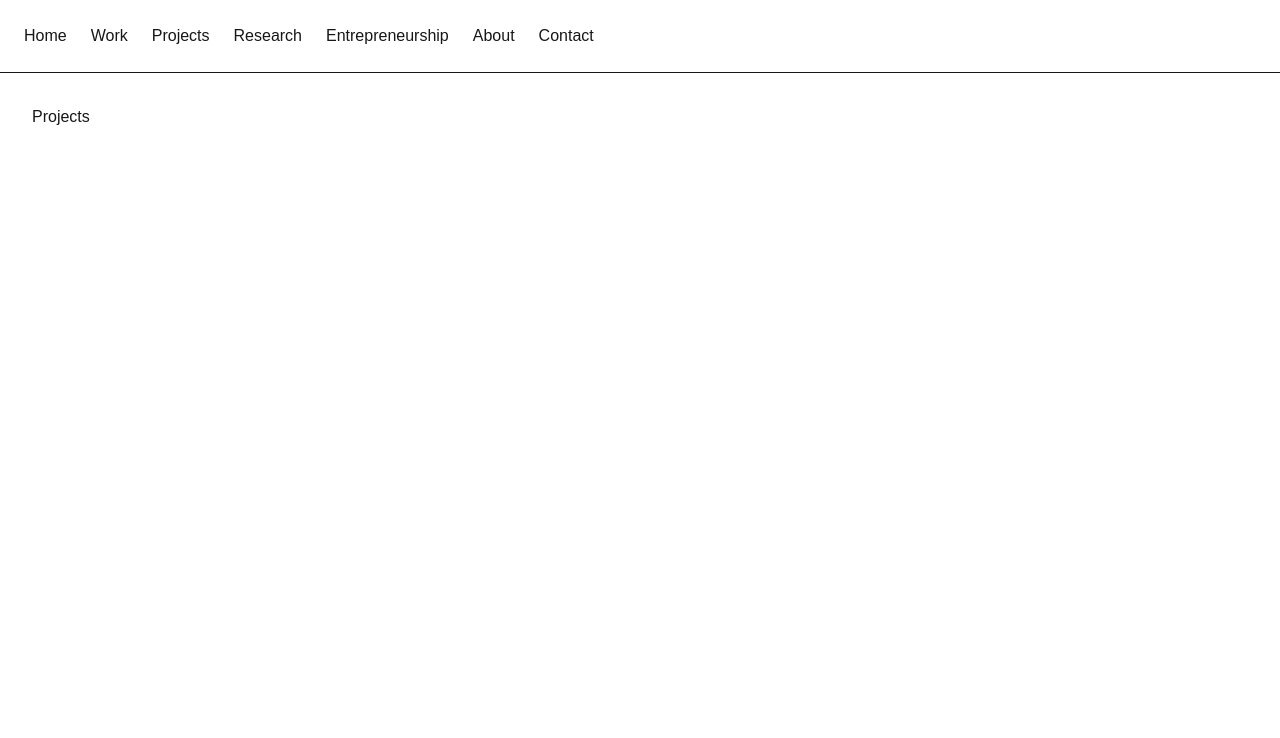
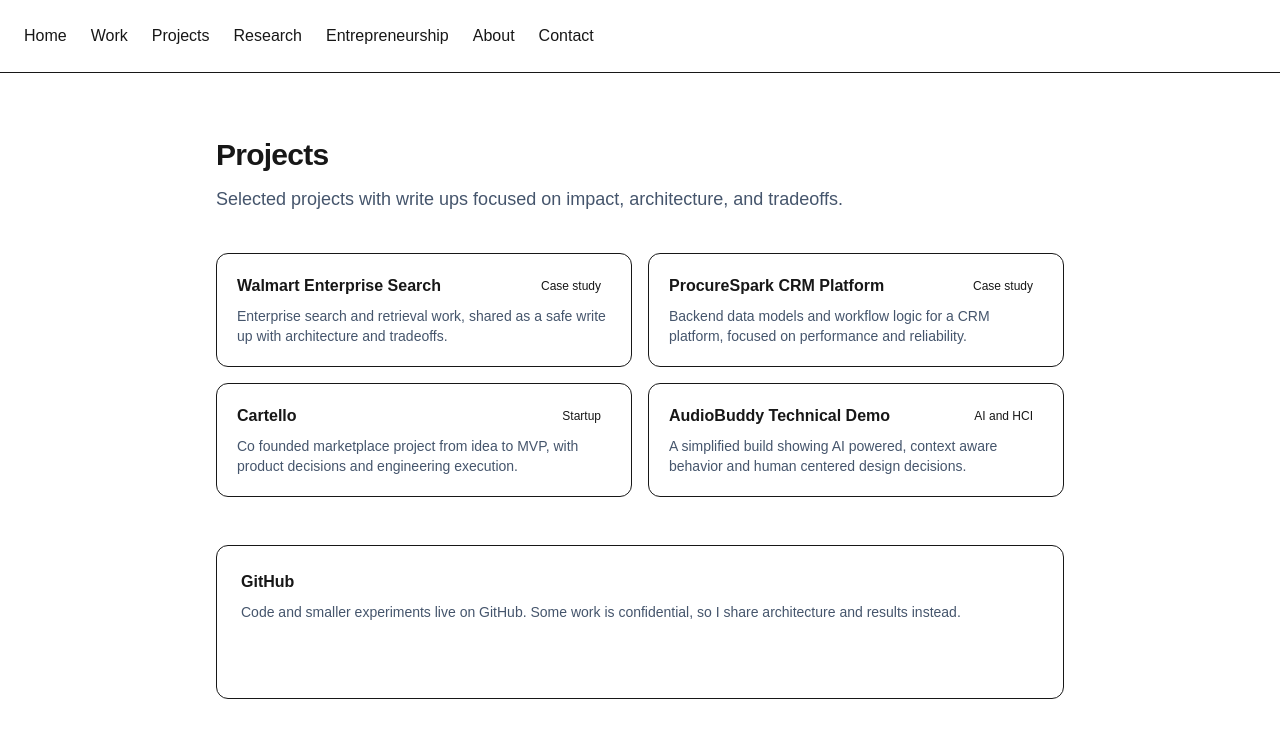
Before and after one commit to ariyagowda/ariya-portfolio, a Next.js app: page /projects in a window 1280 px wide. Shown: the top 738 px of the page. Built offline with nearby package versions, Linux system fonts and the light colour scheme.

Commit message:
Add styled projects page and dynamic project routes

```diff
--- a/app/projects/[slug]/page.tsx
+++ b/app/projects/[slug]/page.tsx
@@ -1,3 +1,65 @@
-export default function ProjectPage() {
-    return <main className="p-8">Project</main>;
-  }
+import Link from "next/link";
+
+export default function ProjectPage({
+  params,
+}: {
+  params: { slug: string };
+}) {
+  const slug = params?.slug ?? "";
+
+  const title = slug
+    ? slug
+        .split("-")
+        .map((w) => (w ? w[0].toUpperCase() + w.slice(1) : ""))
+        .join(" ")
+    : "Project";
+
+  return (
+    <main className="mx-auto max-w-4xl px-6 py-16">
+      <Link
+        href="/projects"
+        className="inline-flex items-center text-sm font-medium text-slate-600 hover:text-foreground"
+      >
+        ← Back to Projects
+      </Link>
+
+      <header className="mt-6 space-y-3">
+        <h1 className="text-3xl font-semibold tracking-tight text-foreground">
+          {title}
+        </h1>
+        <p className="text-lg text-slate-600">
+          This page is a template for project write ups.
+        </p>
+
+        <p className="text-sm text-slate-500">
+          Slug: <span className="font-mono">{slug || "(missing)"}</span>
+        </p>
+      </header>
+
+      <section className="mt-10 grid gap-4">
+        <div className="rounded-xl border border-border bg-white/70 p-6">
+          <h2 className="text-base font-semibold text-foreground">Overview</h2>
+          <p className="mt-2 text-sm text-slate-600">
+            Add a short summary here. What it is, who it helps, and what you built.
+          </p>
+        </div>
+
+        <div className="rounded-xl border border-border bg-white/70 p-6">
+          <h2 className="text-base font-semibold text-foreground">Highlights</h2>
+          <ul className="mt-3 list-disc space-y-2 pl-5 text-sm text-slate-600">
+            <li>One measurable outcome or impact.</li>
+            <li>One technical decision and why it mattered.</li>
+            <li>One thing you owned end to end.</li>
+          </ul>
+        </div>
+
+        <div className="rounded-xl border border-border bg-white/70 p-6">
+          <h2 className="text-base font-semibold text-foreground">Tech</h2>
+          <p className="mt-2 text-sm text-slate-600">
+            Add the stack here. Example: TypeScript, Next.js, Python, SQL, Supabase.
+          </p>
+        </div>
+      </section>
+    </main>
+  );
+}
--- a/app/projects/page.tsx
+++ b/app/projects/page.tsx
@@ -1,3 +1,87 @@
+import Link from "next/link";
+
 export default function ProjectsPage() {
-    return <main className="p-8">Projects</main>;
-  }
+  const projects = [
+    {
+      title: "Walmart Enterprise Search",
+      description:
+        "Enterprise search and retrieval work, shared as a safe write up with architecture and tradeoffs.",
+      href: "/projects/walmart-enterprise-search",
+      tag: "Case study",
+    },
+    {
+      title: "ProcureSpark CRM Platform",
+      description:
+        "Backend data models and workflow logic for a CRM platform, focused on performance and reliability.",
+      href: "/projects/procurespark-crm",
+      tag: "Case study",
+    },
+    {
+      title: "Cartello",
+      description:
+        "Co founded marketplace project from idea to MVP, with product decisions and engineering execution.",
+      href: "/projects/cartello",
+      tag: "Startup",
+    },
+    {
+      title: "AudioBuddy Technical Demo",
+      description:
+        "A simplified build showing AI powered, context aware behavior and human centered design decisions.",
+      href: "/projects/audiobuddy-demo",
+      tag: "AI and HCI",
+    },
+  ];
+
+  return (
+    <main className="mx-auto max-w-4xl px-6 py-16">
+      <header className="space-y-3">
+        <h1 className="text-3xl font-semibold tracking-tight text-foreground">
+          Projects
+        </h1>
+        <p className="text-lg text-slate-600">
+          Selected projects with write ups focused on impact, architecture, and tradeoffs.
+        </p>
+      </header>
+
+      <section className="mt-10 grid gap-4 sm:grid-cols-2">
+        {projects.map((p) => (
+          <Link
+            key={p.title}
+            href={p.href}
+            className="rounded-xl border border-border bg-white/70 p-5 transition hover:bg-primary-soft"
+          >
+            <div className="flex items-start justify-between gap-4">
+              <div className="text-base font-semibold text-foreground">
+                {p.title}
+              </div>
+
+              <span className="shrink-0 rounded-full bg-primary-soft px-2.5 py-1 text-xs font-medium text-foreground">
+                {p.tag}
+              </span>
+            </div>
+
+            <p className="mt-2 text-sm text-slate-600">{p.description}</p>
+          </Link>
+        ))}
+      </section>
+
+      <section className="mt-12 rounded-xl border border-border bg-white/70 p-6">
+        <h2 className="text-base font-semibold text-foreground">GitHub</h2>
+        <p className="mt-2 text-sm text-slate-600">
+          Code and smaller experiments live on GitHub. Some work is confidential, so I share architecture and results instead.
+        </p>
+
+        <div className="mt-4">
+          <a
+            className="inline-flex rounded-lg bg-primary px-4 py-2 text-sm font-medium text-white hover:opacity-90"
+            href="https://github.com/ariyagowda"
+            target="_blank"
+            rel="noreferrer"
+          >
+            Visit GitHub
+          </a>
+        </div>
+      </section>
+    </main>
+  );
+}
```
